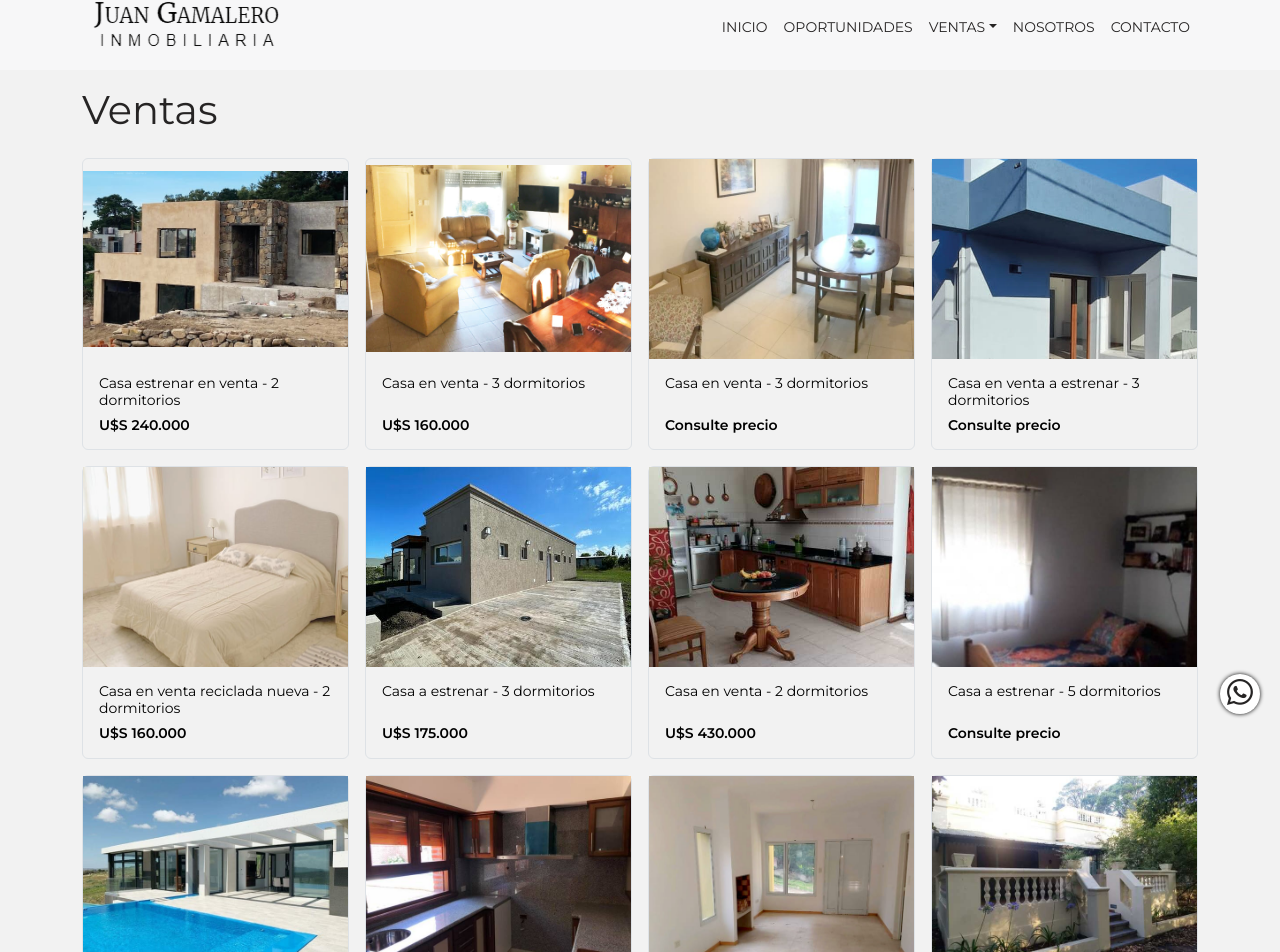
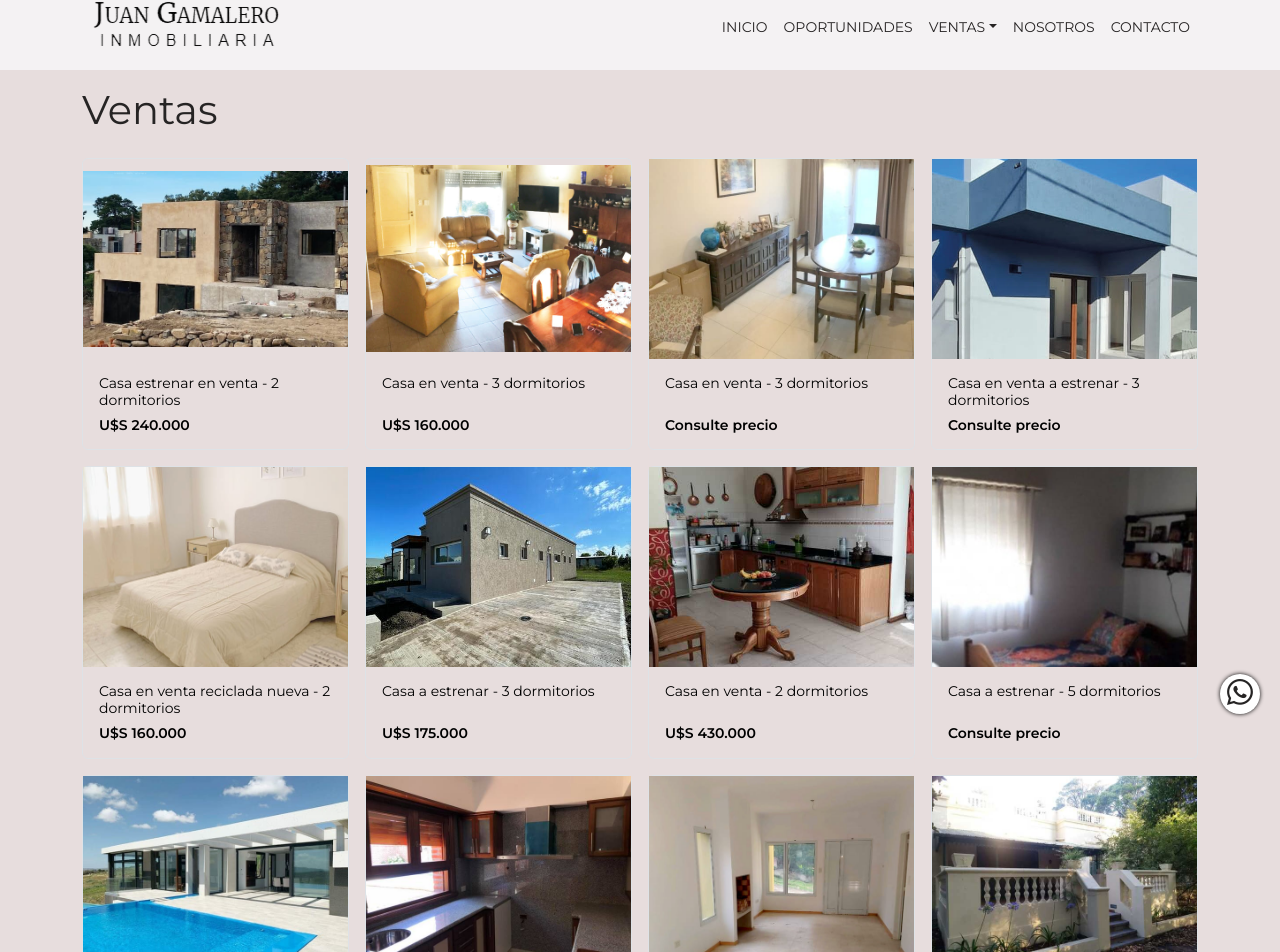
Before and after one commit to mlmedina92/inmobiliaria-gamalero, a React (Create React App) app: page /venta/casas in a window 1280 px wide. Shown: the part 16-968 px from the top of the page. Built offline with nearby package versions, Linux system fonts and the light colour scheme.

Commit message:
anchor id, colores footer y copi

```diff
--- a/package.json
+++ b/package.json
@@ -1,5 +1,5 @@
 {
-  "homepage": "https://mlmedina92.github.io/inmobiliaria-gamalero/",
+  "homepage": "./",
   "name": "inmobiliaria-gamalero",
   "version": "0.1.0",
   "private": true,
@@ -19,6 +19,7 @@
     "react-dom": "^18.2.0",
     "react-hook-form": "^7.34.0",
     "react-router-dom": "^6.3.0",
+    "react-router-hash-link": "^2.4.3",
     "react-scripts": "5.0.1",
     "web-vitals": "^2.1.4"
   },
--- a/src/data/data.json
+++ b/src/data/data.json
@@ -1,15 +1,15 @@
 [
   {
     "destacada": false,
-    "portada": "/inmobiliaria-gamalero/dataImgs/items/NUMERO1/1.jpg",
+    "portada": "/dataImgs/items/NUMERO1/1.jpg",
     "titulo": "Casa estrenar en venta - 2 dormitorios",
     "imagenes": [
-      "/inmobiliaria-gamalero/dataImgs/items/NUMERO1/1.jpg",
-      "/inmobiliaria-gamalero/dataImgs/items/NUMERO1/2.jpg",
-      "/inmobiliaria-gamalero/dataImgs/items/NUMERO1/3.jpg",
-      "/inmobiliaria-gamalero/dataImgs/items/NUMERO1/4.jpg",
-      "/inmobiliaria-gamalero/dataImgs/items/NUMERO1/5.jpg",
-      "/inmobiliaria-gamalero/dataImgs/items/NUMERO1/6.jpg"
+      "/dataImgs/items/NUMERO1/1.jpg",
+      "/dataImgs/items/NUMERO1/2.jpg",
+      "/dataImgs/items/NUMERO1/3.jpg",
+      "/dataImgs/items/NUMERO1/4.jpg",
+      "/dataImgs/items/NUMERO1/5.jpg",
+      "/dataImgs/items/NUMERO1/6.jpg"
 
     ],
     "categoria": "casas",
@@ -23,13 +23,13 @@
 
   {
     "destacada": false,
-    "portada": "/inmobiliaria-gamalero/dataImgs/items/NUMERO2/1.jpg",
+    "portada": "/dataImgs/items/NUMERO2/1.jpg",
     "titulo": "Casa en venta - 3 dormitorios",
     "imagenes": [
-      "/inmobiliaria-gamalero/dataImgs/items/NUMERO2/2.jpg",
-      "/inmobiliaria-gamalero/dataImgs/items/NUMERO2/3.jpg",
-      "/inmobiliaria-gamalero/dataImgs/items/NUMERO2/4.jpg",
-      "/inmobiliaria-gamalero/dataImgs/items/NUMERO2/5.jpg"    ],
+      "/dataImgs/items/NUMERO2/2.jpg",
+      "/dataImgs/items/NUMERO2/3.jpg",
+      "/dataImgs/items/NUMERO2/4.jpg",
+      "/dataImgs/items/NUMERO2/5.jpg"    ],
     "categoria": "casas",
     "identificacion": "casa-lennon",
     "id": 2,
@@ -41,17 +41,17 @@
 
   {
     "destacada": false,
-    "portada": "/inmobiliaria-gamalero/dataImgs/items/NUMERO3/1.jpg",
+    "portada": "/dataImgs/items/NUMERO3/1.jpg",
     "titulo": "Casa en venta - 3 dormitorios",
     "imagenes": [
-      "/inmobiliaria-gamalero/dataImgs/items/NUMERO3/2.jpg",
-      "/inmobiliaria-gamalero/dataImgs/items/NUMERO3/3.jpg",
-      "/inmobiliaria-gamalero/dataImgs/items/NUMERO3/4.jpg",
-      "/inmobiliaria-gamalero/dataImgs/items/NUMERO3/5.jpg",
-      "/inmobiliaria-gamalero/dataImgs/items/NUMERO3/6.jpg",
-      "/inmobiliaria-gamalero/dataImgs/items/NUMERO3/7.jpg",
-      "/inmobiliaria-gamalero/dataImgs/items/NUMERO3/8.jpg",
-      "/inmobiliaria-gamalero/dataImgs/items/NUMERO3/9.jpg"
+      "/dataImgs/items/NUMERO3/2.jpg",
+      "/dataImgs/items/NUMERO3/3.jpg",
+      "/dataImgs/items/NUMERO3/4.jpg",
+      "/dataImgs/items/NUMERO3/5.jpg",
+      "/dataImgs/items/NUMERO3/6.jpg",
+      "/dataImgs/items/NUMERO3/7.jpg",
+      "/dataImgs/items/NUMERO3/8.jpg",
+      "/dataImgs/items/NUMERO3/9.jpg"
     ],
     "categoria": "casas",
     "identificacion": "portugal-900",
@@ -64,16 +64,16 @@
 
   {
     "destacada": false,
-    "portada": "/inmobiliaria-gamalero/dataImgs/items/NUMERO4/1.jpg",
+    "portada": "/dataImgs/items/NUMERO4/1.jpg",
     "titulo": "Casa en venta a estrenar - 3 dormitorios ",
     "imagenes": [
-      "/inmobiliaria-gamalero/dataImgs/items/NUMERO4/2.jpg",
-      "/inmobiliaria-gamalero/dataImgs/items/NUMERO4/3.jpg",
-      "/inmobiliaria-gamalero/dataImgs/items/NUMERO4/4.jpg",
-      "/inmobiliaria-gamalero/dataImgs/items/NUMERO4/5.jpg",
-      "/inmobiliaria-gamalero/dataImgs/items/NUMERO4/6.jpg",
-      "/inmobiliaria-gamalero/dataImgs/items/NUMERO4/7.jpg",
-      "/inmobiliaria-gamalero/dataImgs/items/NUMERO4/8.jpg"
+      "/dataImgs/items/NUMERO4/2.jpg",
+      "/dataImgs/items/NUMERO4/3.jpg",
+      "/dataImgs/items/NUMERO4/4.jpg",
+      "/dataImgs/items/NUMERO4/5.jpg",
+      "/dataImgs/items/NUMERO4/6.jpg",
+      "/dataImgs/items/NUMERO4/7.jpg",
+      "/dataImgs/items/NUMERO4/8.jpg"
        ],
     "categoria": "casas",
     "identificacion": "casa-serrano",
@@ -86,16 +86,16 @@
 
   {
     "destacada": true,
-    "portada":"/inmobiliaria-gamalero/dataImgs/items/NUMERO5/1.jpg",
+    "portada":"/dataImgs/items/NUMERO5/1.jpg",
     "titulo": "Casa en venta reciclada nueva - 2 dormitorios",
     "imagenes": [
-      "/inmobiliaria-gamalero/dataImgs/items/NUMERO5/2.jpeg",
-      "/inmobiliaria-gamalero/dataImgs/items/NUMERO5/3.jpeg",
-      "/inmobiliaria-gamalero/dataImgs/items/NUMERO5/4.jpeg",
-      "/inmobiliaria-gamalero/dataImgs/items/NUMERO5/5.jpeg",
-      "/inmobiliaria-gamalero/dataImgs/items/NUMERO5/6.jpeg",
-      "/inmobiliaria-gamalero/dataImgs/items/NUMERO5/7.jpeg",
-      "/inmobiliaria-gamalero/dataImgs/items/NUMERO5/8.jpeg"
+      "/dataImgs/items/NUMERO5/2.jpeg",
+      "/dataImgs/items/NUMERO5/3.jpeg",
+      "/dataImgs/items/NUMERO5/4.jpeg",
+      "/dataImgs/items/NUMERO5/5.jpeg",
+      "/dataImgs/items/NUMERO5/6.jpeg",
+      "/dataImgs/items/NUMERO5/7.jpeg",
+      "/dataImgs/items/NUMERO5/8.jpeg"
     ],
     "categoria": "casas",
     "identificacion": "",
@@ -108,15 +108,15 @@
 
   {
     "destacada": false,
-    "portada": "/inmobiliaria-gamalero/dataImgs/items/NUMERO6/1.jpeg",
+    "portada": "/dataImgs/items/NUMERO6/1.jpeg",
     "titulo": "Casa a estrenar - 3 dormitorios",
     "imagenes": [
-      "/inmobiliaria-gamalero/dataImgs/items/NUMERO6/2.jpeg",
-      "/inmobiliaria-gamalero/dataImgs/items/NUMERO6/3.jpeg",
-      "/inmobiliaria-gamalero/dataImgs/items/NUMERO6/4.jpeg",
-      "/inmobiliaria-gamalero/dataImgs/items/NUMERO6/5.jpeg",
-      "/inmobiliaria-gamalero/dataImgs/items/NUMERO6/6.jpeg",
-      "/inmobiliaria-gamalero/dataImgs/items/NUMERO6/7.jpeg"
+      "/dataImgs/items/NUMERO6/2.jpeg",
+      "/dataImgs/items/NUMERO6/3.jpeg",
+      "/dataImgs/items/NUMERO6/4.jpeg",
+      "/dataImgs/items/NUMERO6/5.jpeg",
+      "/dataImgs/items/NUMERO6/6.jpeg",
+      "/dataImgs/items/NUMERO6/7.jpeg"
     ],
     "categoria": "casas",
     "identificacion": "cancha club gim.",
@@ -129,16 +129,16 @@
 
   {
     "destacada": false,
-    "portada": "/inmobiliaria-gamalero/dataImgs/items/NUMERO7/1.jpeg",
+    "portada": "/dataImgs/items/NUMERO7/1.jpeg",
     "titulo": "Casa en venta - 2 dormitorios",
     "imagenes": [
-      "/inmobiliaria-gamalero/dataImgs/items/NUMERO7/2.jpeg",
-      "/inmobiliaria-gamalero/dataImgs/items/NUMERO7/3.jpeg",
-      "/inmobiliaria-gamalero/dataImgs/items/NUMERO7/4.jpeg",
-      "/inmobiliaria-gamalero/dataImgs/items/NUMERO7/5.jpeg",
-      "/inmobiliaria-gamalero/dataImgs/items/NUMERO7/6.jpeg",
-      "/inmobiliaria-gamalero/dataImgs/items/NUMERO7/7.jpeg",
-      "/inmobiliaria-gamalero/dataImgs/items/NUMERO7/8.jpeg"
+      "/dataImgs/items/NUMERO7/2.jpeg",
+      "/dataImgs/items/NUMERO7/3.jpeg",
+      "/dataImgs/items/NUMERO7/4.jpeg",
+      "/dataImgs/items/NUMERO7/5.jpeg",
+      "/dataImgs/items/NUMERO7/6.jpeg",
+      "/dataImgs/items/NUMERO7/7.jpeg",
+      "/dataImgs/items/NUMERO7/8.jpeg"
     ],
     "categoria": "casas",
     "identificacion": "casa maipu 660.celina",
@@ -150,12 +150,12 @@
 
   {
     "destacada": false,
-    "portada":       "/inmobiliaria-gamalero/dataImgs/items/NUMERO8/1.jpg",
+    "portada":       "/dataImgs/items/NUMERO8/1.jpg",
     "titulo": "Casa a estrenar - 5 dormitorios",
     "imagenes": [
-      "/inmobiliaria-gamalero/dataImgs/items/NUMERO8/2.jpg",
-      "/inmobiliaria-gamalero/dataImgs/items/NUMERO8/3.jpg",
-      "/inmobiliaria-gamalero/dataImgs/items/NUMERO8/4.jpg"
+      "/dataImgs/items/NUMERO8/2.jpg",
+      "/dataImgs/items/NUMERO8/3.jpg",
+      "/dataImgs/items/NUMERO8/4.jpg"
 
     ],
     "categoria": "casas",
@@ -169,18 +169,18 @@
 
   {
     "destacada": false,
-    "portada": "/inmobiliaria-gamalero/dataImgs/items/NUMERO9/1.jpeg",
+    "portada": "/dataImgs/items/NUMERO9/1.jpeg",
     "titulo": "Casa a estrenar en barrio privado - 3 dormitorios",
     "imagenes": [
-      "/inmobiliaria-gamalero/dataImgs/items/NUMERO9/2.jpeg",
-      "/inmobiliaria-gamalero/dataImgs/items/NUMERO9/3.jpeg",
-      "/inmobiliaria-gamalero/dataImgs/items/NUMERO9/4.jpeg",
-      "/inmobiliaria-gamalero/dataImgs/items/NUMERO9/5.jpeg",
-      "/inmobiliaria-gamalero/dataImgs/items/NUMERO9/6.jpeg",
-      "/inmobiliaria-gamalero/dataImgs/items/NUMERO9/7.jpeg",
-      "/inmobiliaria-gamalero/dataImgs/items/NUMERO9/8.jpeg",
-      "/inmobiliaria-gamalero/dataImgs/items/NUMERO9/9.jpeg",
-      "/inmobiliaria-gamalero/dataImgs/items/NUMERO9/10.jpeg"
+      "/dataImgs/items/NUMERO9/2.jpeg",
+      "/dataImgs/items/NUMERO9/3.jpeg",
+      "/dataImgs/items/NUMERO9/4.jpeg",
+      "/dataImgs/items/NUMERO9/5.jpeg",
+      "/dataImgs/items/NUMERO9/6.jpeg",
+      "/dataImgs/items/NUMERO9/7.jpeg",
+      "/dataImgs/items/NUMERO9/8.jpeg",
+      "/dataImgs/items/NUMERO9/9.jpeg",
+      "/dataImgs/items/NUMERO9/10.jpeg"
         ],
     "categoria": "casas",
     "identificacion": "https://www.instagram.com/p/B8B-O73JWS5/",
@@ -192,18 +192,18 @@
 
   {
     "destacada": false,
-    "portada": "/inmobiliaria-gamalero/dataImgs/items/NUMERO10/2.jpg",
+    "portada": "/dataImgs/items/NUMERO10/2.jpg",
     "titulo": "Casa a estrenar - 3 dormitorios. Se escuchan propuestas, permutas.",
     "imagenes": [
-      "/inmobiliaria-gamalero/dataImgs/items/NUMERO10/2.jpg",
-      "/inmobiliaria-gamalero/dataImgs/items/NUMERO10/3.jpg",
-      "/inmobiliaria-gamalero/dataImgs/items/NUMERO10/4.jpg",
-      "/inmobiliaria-gamalero/dataImgs/items/NUMERO10/5.jpg",
-      "/inmobiliaria-gamalero/dataImgs/items/NUMERO10/6.jpg",
-      "/inmobiliaria-gamalero/dataImgs/items/NUMERO10/7.jpg",
-      "/inmobiliaria-gamalero/dataImgs/items/NUMERO10/8.jpg",
-      "/inmobiliaria-gamalero/dataImgs/items/NUMERO10/9.jpg",
-      "/inmobiliaria-gamalero/dataImgs/items/NUMERO10/10.jpg"
+      "/dataImgs/items/NUMERO10/2.jpg",
+      "/dataImgs/items/NUMERO10/3.jpg",
+      "/dataImgs/items/NUMERO10/4.jpg",
+      "/dataImgs/items/NUMERO10/5.jpg",
+      "/dataImgs/items/NUMERO10/6.jpg",
+      "/dataImgs/items/NUMERO10/7.jpg",
+      "/dataImgs/items/NUMERO10/8.jpg",
+      "/dataImgs/items/NUMERO10/9.jpg",
+      "/dataImgs/items/NUMERO10/10.jpg"
     ],
     "categoria": "casas",
     "identificacion": "https://www.instagram.com/p/B3xe5yuJRi3/",
@@ -215,13 +215,13 @@
 
   {
     "destacada": false,
-    "portada": "/inmobiliaria-gamalero/dataImgs/items/NUMERO11/1.jpg",
+    "portada": "/dataImgs/items/NUMERO11/1.jpg",
     "titulo": "Casa a estrenar - 3 dormitorios",
     "imagenes": [
-      "/inmobiliaria-gamalero/dataImgs/items/NUMERO11/2.jpg",
-      "/inmobiliaria-gamalero/dataImgs/items/NUMERO11/3.jpg",
-      "/inmobiliaria-gamalero/dataImgs/items/NUMERO11/4.jpg",
-      "/inmobiliaria-gamalero/dataImgs/items/NUMERO11/5.jpg"
+      "/dataImgs/items/NUMERO11/2.jpg",
+      "/dataImgs/items/NUMERO11/3.jpg",
+      "/dataImgs/items/NUMERO11/4.jpg",
+      "/dataImgs/items/NUMERO11/5.jpg"
     ],
     "categoria": "casas",
     "identificacion": "https://www.instagram.com/p/B3xe5yuJRi3/",
@@ -234,13 +234,13 @@
 
   {
     "destacada": false,
-    "portada": "/inmobiliaria-gamalero/dataImgs/items/NUMERO12/1.jpeg",
+    "portada": "/dataImgs/items/NUMERO12/1.jpeg",
     "titulo": "Casa a estrenar - 4 dormitorios",
     "imagenes": [
-      "/inmobiliaria-gamalero/dataImgs/items/NUMERO12/2.jpeg",
-      "/inmobiliaria-gamalero/dataImgs/items/NUMERO12/3.jpeg",
-      "/inmobiliaria-gamalero/dataImgs/items/NUMERO12/4.jpeg",
-      "/inmobiliaria-gamalero/dataImgs/items/NUMERO12/5.jpeg"
+      "/dataImgs/items/NUMERO12/2.jpeg",
+      "/dataImgs/items/NUMERO12/3.jpeg",
+      "/dataImgs/items/NUMERO12/4.jpeg",
+      "/dataImgs/items/NUMERO12/5.jpeg"
     ],
     "categoria": "casas",
     "identificacion": "https://www.instagram.com/p/B8oyn_cJK4x/",
@@ -253,12 +253,12 @@
 
   {
     "destacada": true,
-    "portada": "/inmobiliaria-gamalero/dataImgs/items/NUMERO13/1.jpg",
+    "portada": "/dataImgs/items/NUMERO13/1.jpg",
     "titulo": "Departamento en venta - Reciclado totalmente nuevo.",
     "imagenes": [
-      "/inmobiliaria-gamalero/dataImgs/items/NUMERO13/2.jpg",
-      "/inmobiliaria-gamalero/dataImgs/items/NUMERO13/3.jpg",
-      "/inmobiliaria-gamalero/dataImgs/items/NUMERO13/4.jpg"
+      "/dataImgs/items/NUMERO13/2.jpg",
+      "/dataImgs/items/NUMERO13/3.jpg",
+      "/dataImgs/items/NUMERO13/4.jpg"
       ],
     "categoria": "depto-2a",
     "Identificacion": "https://www.instagram.com/p/CgSjVKSt12y/",
@@ -271,12 +271,12 @@
 
   {
     "destacada": false,
-    "portada": "/inmobiliaria-gamalero/dataImgs/items/NUMERO14/1.jpg",
+    "portada": "/dataImgs/items/NUMERO14/1.jpg",
     "titulo": "Departamento a estrenar en venta - Reciclado totalmente nuevo.",
     "imagenes": [
-      "/inmobiliaria-gamalero/dataImgs/items/NUMERO14/2.jpg",
-      "/inmobiliaria-gamalero/dataImgs/items/NUMERO14/3.jpg",
-      "/inmobiliaria-gamalero/dataImgs/items/NUMERO14/4.jpg"
+      "/dataImgs/items/NUMERO14/2.jpg",
+      "/dataImgs/items/NUMERO14/3.jpg",
+      "/dataImgs/items/NUMERO14/4.jpg"
          ],
     "categoria": "depto-2a",
     "identificacion": "https://www.instagram.com/p/CgeX3Y8LsMH/",
@@ -289,11 +289,11 @@
 
   {
     "destacada": false,
-    "portada": "/inmobiliaria-gamalero/dataImgs/items/NUMERO15/1.jpg",
+    "portada": "/dataImgs/items/NUMERO15/1.jpg",
     "titulo": "Departamento en venta",
     "imagenes": [
-    "/inmobiliaria-gamalero/dataImgs/items/NUMERO15/2.jpg",
-    "/inmobiliaria-gamalero/dataImgs/items/NUMERO15/3.jpg"
+    "/dataImgs/items/NUMERO15/2.jpg",
+    "/dataImgs/items/NUMERO15/3.jpg"
     ],
     "categoria": "depto-2a",
     "identificacion": "https://www.instagram.com/p/Ce3wTHOsOJU/",
@@ -306,13 +306,13 @@
 
   {
     "destacada": false,
-    "portada": "/inmobiliaria-gamalero/dataImgs/items/NUMERO16/1.jpg",
+    "portada": "/dataImgs/items/NUMERO16/1.jpg",
     "titulo": "Departamento en venta - estilo casa",
     "imagenes": [
-      "/inmobiliaria-gamalero/dataImgs/items/NUMERO16/2.jpg",
-      "/inmobiliaria-gamalero/dataImgs/items/NUMERO16/3.jpg",
-      "/inmobiliaria-gamalero/dataImgs/items/NUMERO16/4.jpg",
-      "/inmobiliaria-gamalero/dataImgs/items/NUMERO16/5.jpg"
+      "/dataImgs/items/NUMERO16/2.jpg",
+      "/dataImgs/items/NUMERO16/3.jpg",
+      "/dataImgs/items/NUMERO16/4.jpg",
+      "/dataImgs/items/NUMERO16/5.jpg"
     ],
     "categoria": "depto-2a",
     "identificacion": "https://www.instagram.com/p/CedxLdbORs8/",
@@ -325,12 +325,12 @@
 
   {
     "destacada": true,
-    "portada": "/inmobiliaria-gamalero/dataImgs/items/NUMERO17/1.jpg",
+    "portada": "/dataImgs/items/NUMERO17/1.jpg",
     "titulo": "Departamento en venta luminoso y de buena calidad",
     "imagenes": [
-      "/inmobiliaria-gamalero/dataImgs/items/NUMERO17/2.jpg",
-      "/inmobiliaria-gamalero/dataImgs/items/NUMERO17/3.jpg",
-      "/inmobiliaria-gamalero/dataImgs/items/NUMERO17/4.jpg"
+      "/dataImgs/items/NUMERO17/2.jpg",
+      "/dataImgs/items/NUMERO17/3.jpg",
+      "/dataImgs/items/NUMERO17/4.jpg"
      ],
     "categoria": "depto-1a",
     "identificacion": "https://www.instagram.com/p/CfFcE3EI03Y/",
@@ -343,16 +343,16 @@
 
   {
     "destacada": false,
-    "portada":"/inmobiliaria-gamalero/dataImgs/items/NUMERO18/1.jpeg",
+    "portada":"/dataImgs/items/NUMERO18/1.jpeg",
     "titulo": "Departamento en venta",
     "imagenes": [
-    "/inmobiliaria-gamalero/dataImgs/items/NUMERO18/2.jpeg",
-    "/inmobiliaria-gamalero/dataImgs/items/NUMERO18/3.jpeg",
-    "/inmobiliaria-gamalero/dataImgs/items/NUMERO18/4.jpeg",
-    "/inmobiliaria-gamalero/dataImgs/items/NUMERO18/5.jpeg",
-    "/inmobiliaria-gamalero/dataImgs/items/NUMERO18/6.jpeg",
-    "/inmobiliaria-gamalero/dataImgs/items/NUMERO18/7.jpeg",
-    "/inmobiliaria-gamalero/dataImgs/items/NUMERO18/8.jpeg"
+    "/dataImgs/items/NUMERO18/2.jpeg",
+    "/dataImgs/items/NUMERO18/3.jpeg",
+    "/dataImgs/items/NUMERO18/4.jpeg",
+    "/dataImgs/items/NUMERO18/5.jpeg",
+    "/dataImgs/items/NUMERO18/6.jpeg",
+    "/dataImgs/items/NUMERO18/7.jpeg",
+    "/dataImgs/items/NUMERO18/8.jpeg"
   ],
     "categoria": "depto-1a",
     "identificacion": "https://www.instagram.com/p/CHdbgxiJbeX/",
@@ -365,13 +365,13 @@
 
   {
     "destacada": false,
-    "portada":"/inmobiliaria-gamalero/dataImgs/items/NUMERO19/1.jpg",
+    "portada":"/dataImgs/items/NUMERO19/1.jpg",
     "titulo": "Departamento en venta",
     "imagenes": [
-    "/inmobiliaria-gamalero/dataImgs/items/NUMERO19/2.jpg",
-    "/inmobiliaria-gamalero/dataImgs/items/NUMERO19/3.jpg",
-    "/inmobiliaria-gamalero/dataImgs/items/NUMERO19/4.jpg",
-    "/inmobiliaria-gamalero/dataImgs/items/NUMERO19/5.jpg"
+    "/dataImgs/items/NUMERO19/2.jpg",
+    "/dataImgs/items/NUMERO19/3.jpg",
+    "/dataImgs/items/NUMERO19/4.jpg",
+    "/dataImgs/items/NUMERO19/5.jpg"
 
     ],
     "categoria": "depto-1a",
@@ -385,18 +385,18 @@
 
   {
     "destacada": false,
-    "portada":"/inmobiliaria-gamalero/dataImgs/items/NUMERO20/4.jpeg",
+    "portada":"/dataImgs/items/NUMERO20/4.jpeg",
     "titulo": "Departamento en venta",
     "imagenes": [
-      "/inmobiliaria-gamalero/dataImgs/items/NUMERO20/2.jpeg",
-      "/inmobiliaria-gamalero/dataImgs/items/NUMERO20/3.jpeg",
-      "/inmobiliaria-gamalero/dataImgs/items/NUMERO20/1.jpeg",
-      "/inmobiliaria-gamalero/dataImgs/items/NUMERO20/5.jpeg",
-      "/inmobiliaria-gamalero/dataImgs/items/NUMERO20/6.jpeg",
-      "/inmobiliaria-gamalero/dataImgs/items/NUMERO20/7.jpeg",
-      "/inmobiliaria-gamalero/dataImgs/items/NUMERO20/8.jpeg",
-      "/inmobiliaria-gamalero/dataImgs/items/NUMERO20/9.jpeg",
-      "/inmobiliaria-gamalero/dataImgs/items/NUMERO20/10.jpeg"
+      "/dataImgs/items/NUMERO20/2.jpeg",
+      "/dataImgs/items/NUMERO20/3.jpeg",
+      "/dataImgs/items/NUMERO20/1.jpeg",
+      "/dataImgs/items/NUMERO20/5.jpeg",
+      "/dataImgs/items/NUMERO20/6.jpeg",
+      "/dataImgs/items/NUMERO20/7.jpeg",
+      "/dataImgs/items/NUMERO20/8.jpeg",
+      "/dataImgs/items/NUMERO20/9.jpeg",
+      "/dataImgs/items/NUMERO20/10.jpeg"
 
     ],
     "categoria": "depto-1a",
@@ -410,15 +410,15 @@
 
   {
     "destacada": false,
-    "portada": "/inmobiliaria-gamalero/dataImgs/items/NUMERO21/1.jpg",    "titulo": "Departamento en venta. Inmejorable ubicación",
+    "portada": "/dataImgs/items/NUMERO21/1.jpg",    "titulo": "Departamento en venta. Inmejorable ubicación",
     "imagenes": [
-    "/inmobiliaria-gamalero/dataImgs/items/NUMERO21/2.jpg",
-    "/inmobiliaria-gamalero/dataImgs/items/NUMERO21/3.jpg",
-    "/inmobiliaria-gamalero/dataImgs/items/NUMERO21/4.jpg",
-    "/inmobiliaria-gamalero/dataImgs/items/NUMERO21/5.jpg",
-    "/inmobiliaria-gamalero/dataImgs/items/NUMERO21/6.jpg",
-    "/inmobiliaria-gamalero/dataImgs/items/NUMERO21/7.jpg",
-    "/inmobiliaria-gamalero/dataImgs/items/NUMERO21/8.jpg"
+    "/dataImgs/items/NUMERO21/2.jpg",
+    "/dataImgs/items/NUMERO21/3.jpg",
+    "/dataImgs/items/NUMERO21/4.jpg",
+    "/dataImgs/items/NUMERO21/5.jpg",
+    "/dataImgs/items/NUMERO21/6.jpg",
+    "/dataImgs/items/NUMERO21/7.jpg",
+    "/dataImgs/items/NUMERO21/8.jpg"
 
     ],
     "categoria": "depto-1a",
@@ -432,14 +432,14 @@
 
   {
     "destacada": false,
-    "portada": "/inmobiliaria-gamalero/dataImgs/items/NUMERO22/1.jpg",
+    "portada": "/dataImgs/items/NUMERO22/1.jpg",
     "titulo": "Departamento en venta. Una construcción única en Tandil.",
     "imagenes": [
-    "/inmobiliaria-gamalero/dataImgs/items/NUMERO22/2.jpg",
-    "/inmobiliaria-gamalero/dataImgs/items/NUMERO22/3.jpg",
-    "/inmobiliaria-gamalero/dataImgs/items/NUMERO22/4.jpg",
-    "/inmobiliaria-gamalero/dataImgs/items/NUMERO22/5.jpg",
-    "/inmobiliaria-gamalero/dataImgs/items/NUMERO22/6.jpg"
+    "/dataImgs/items/NUMERO22/2.jpg",
+    "/dataImgs/items/NUMERO22/3.jpg",
+    "/dataImgs/items/NUMERO22/4.jpg",
+    "/dataImgs/items/NUMERO22/5.jpg",
+    "/dataImgs/items/NUMERO22/6.jpg"
     ],
     "categoria": "depto-1a",
     "identificacion": "https://www.instagram.com/p/CdvoiPvgVQD/",
@@ -452,11 +452,11 @@
 
   {
     "destacada": false,
-    "portada":"/inmobiliaria-gamalero/dataImgs/items/NUMERO23/1.jpg",
+    "portada":"/dataImgs/items/NUMERO23/1.jpg",
     "titulo": "Departamento en venta. Oportunidad única para aprovechar",
     "imagenes": [
-    "/inmobiliaria-gamalero/dataImgs/items/NUMERO23/2.jpg",
-    "/inmobiliaria-gamalero/dataImgs/items/NUMERO23/3.jpg"
+    "/dataImgs/items/NUMERO23/2.jpg",
+    "/dataImgs/items/NUMERO23/3.jpg"
     ],
     "categoria": "depto-1a",
     "identificacion": "https://www.instagram.com/p/CbyGiPasjbK/",
@@ -469,11 +469,11 @@
 
   {
     "destacada": false,
-    "portada": "/inmobiliaria-gamalero/dataImgs/items/NUMERO24/1.jpg",
+    "portada": "/dataImgs/items/NUMERO24/1.jpg",
     "titulo": "Departamento en venta 2 años de antigüedad",
     "imagenes": [
-    "/inmobiliaria-gamalero/dataImgs/items/NUMERO24/2.jpeg",
-    "/inmobiliaria-gamalero/dataImgs/items/NUMERO24/3.jpeg"
+    "/dataImgs/items/NUMERO24/2.jpeg",
+    "/dataImgs/items/NUMERO24/3.jpeg"
     ],
     "categoria": "depto-1a",
     "identificacion": "https://www.instagram.com/p/CC4wEV0JIpJ/",
@@ -486,11 +486,11 @@
 
   {
     "destacada": false,
-    "portada": "/inmobiliaria-gamalero/dataImgs/items/NUMERO25/1.jpg",
+    "portada": "/dataImgs/items/NUMERO25/1.jpg",
     "titulo": "Galpón en venta",
     "imagenes": [
-      "/inmobiliaria-gamalero/dataImgs/items/NUMERO25/2.jpg",
-      "/inmobiliaria-gamalero/dataImgs/items/NUMERO25/3.jpg"
+      "/dataImgs/items/NUMERO25/2.jpg",
+      "/dataImgs/items/NUMERO25/3.jpg"
     ],
     "categoria": "galpones",
     "id": 25,
@@ -501,11 +501,11 @@
   },
   {
     "destacada": false,
-    "portada": "/inmobiliaria-gamalero/dataImgs/logo.png",
+    "portada": "/dataImgs/logo.png",
     "titulo": "Hotel en venta. Propiedad a reciclar",
     "imagenes": [
-      "/inmobiliaria-gamalero/dataImgs/logo.png",
-      "/inmobiliaria-gamalero/dataImgs/logo.png"
+      "/dataImgs/logo.png",
+      "/dataImgs/logo.png"
     ],
     "categoria": "hoteles",
     "id": 26,
@@ -517,11 +517,11 @@
 
   {
     "destacada": true,
-    "portada":"/inmobiliaria-gamalero/dataImgs/items/NUMERO27/1.jpeg",
+    "portada":"/dataImgs/items/NUMERO27/1.jpeg",
     "titulo": "Local en venta",
     "imagenes": [
-    "/inmobiliaria-gamalero/dataImgs/items/NUMERO27/2.jpeg",
-    "/inmobiliaria-gamalero/dataImgs/items/NUMERO27/3.jpeg"
+    "/dataImgs/items/NUMERO27/2.jpeg",
+    "/dataImgs/items/NUMERO27/3.jpeg"
     ],
     "categoria": "locales",
     "Identificacion": "san matin 730",
@@ -534,10 +534,10 @@
 
   {
     "destacada": false,
-    "portada": "/inmobiliaria-gamalero/dataImgs/items/NUMERO28/1.png",
+    "portada": "/dataImgs/items/NUMERO28/1.png",
     "titulo": "Lote en venta",
     "imagenes": [
-      "/inmobiliaria-gamalero/dataImgs/items/NUMERO28/1.png"
+      "/dataImgs/items/NUMERO28/1.png"
     ],
     "categoria": "lotes",
     "identificación": "balvin 1200",
@@ -549,10 +549,10 @@
 
   {
     "destacada": false,
-    "portada": "/inmobiliaria-gamalero/dataImgs/items/NUMERO29/1.jpg",
+    "portada": "/dataImgs/items/NUMERO29/1.jpg",
     "titulo": "Lote en venta",
     "imagenes": [
-    "/inmobiliaria-gamalero/dataImgs/items/NUMERO29/1.jpg"
+    "/dataImgs/items/NUMERO29/1.jpg"
 
     ],
     "categoria": "lotes",
@@ -566,10 +566,10 @@
 
   {
     "destacada": false,
-    "portada": "/inmobiliaria-gamalero/dataImgs/items/NUMERO30/1.jpg",
+    "portada": "/dataImgs/items/NUMERO30/1.jpg",
     "titulo": "Lote en venta",
     "imagenes": [
-      "/inmobiliaria-gamalero/dataImgs/items/NUMERO30/1.jpg"
+      "/dataImgs/items/NUMERO30/1.jpg"
 
     ],
     "categoria": "lotes",
@@ -583,10 +583,10 @@
 
   {
     "destacada": false,
-    "portada":       "/inmobiliaria-gamalero/dataImgs/items/NUMERO31/1.png",
+    "portada":       "/dataImgs/items/NUMERO31/1.png",
     "titulo": "Lote en venta",
     "imagenes": [
-      "/inmobiliaria-gamalero/dataImgs/items/NUMERO31/1.png"
+      "/dataImgs/items/NUMERO31/1.png"
     ],
     "categoria": "lotes",
     "identificación": "rivas y piedra buena",
@@ -605,11 +605,11 @@
   },
   {
     "destacada": false,
-    "portada": "/inmobiliaria-gamalero/dataImgs/items/NUMERO33/1.jpg",
+    "portada": "/dataImgs/items/NUMERO33/1.jpg",
     "titulo": "Casa quinta en venta",
     "imagenes": [
-      "/inmobiliaria-gamalero/dataImgs/items/NUMERO33/1.jpg",
-      "/inmobiliaria-gamalero/dataImgs/logo.png"
+      "/dataImgs/items/NUMERO33/1.jpg",
+      "/dataImgs/logo.png"
     ],
     "categoria": "quintas",
     "identificación": "Jujuy",
--- a/src/scss/copyright.scss
+++ b/src/scss/copyright.scss
@@ -1,3 +1,4 @@
 .copyright {
-    background-color:rgba(223, 176, 68, 0.761);
+    color: white;
+    background-color:rgba(20, 4, 4, .3);
 }
--- a/src/scss/custom.scss
+++ b/src/scss/custom.scss
@@ -1,7 +1,7 @@
 @import url('https://fonts.googleapis.com/css2?family=Montserrat:wght@200;400;600&display=swap');
 
 // pisar las variables de bootstrap primero ante de importarlo
-$white:#f2f2f2;
+$white:#e7dddd;
 $black:#262424;
 $orange:#D3B347;
 
```
Also changed, not shown: src/App.scss (+6 -1 lines), src/components/NavBar.jsx (+3 -4 lines), 2 other files (tests, documents, lock files or other folders).
